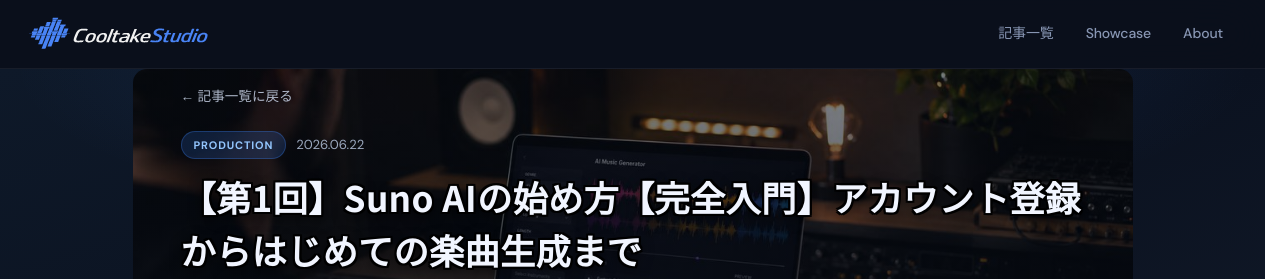
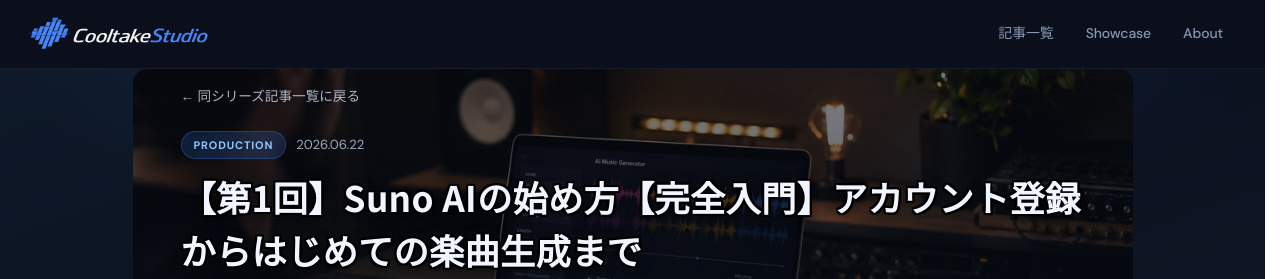
Before and after one commit to cooltake/cooltake-staging, a Jekyll site: the page built from _posts/2026-06-22-suno-guide-01.md, in a window 1280 px wide and 900 px high. Shown: the top 279 px of the window. Built offline with Jekyll 4.4.1, drawn with Linux system fonts in a browser that asks for light colours; some web fonts are replaced.

Commit message:
fix: suno-guide記事の上部リンクを「同シリーズ記事一覧に戻る」に修正（post.htmlに条件追加）
Co-Authored-By: Claude Sonnet 4.6 <noreply@anthropic.com>

```diff
--- a/_layouts/post.html
+++ b/_layouts/post.html
@@ -208,6 +208,8 @@ layout: default
       <a href="/series-list.html?series=studio-environment" class="back-link">&larr; 同シリーズ記事一覧に戻る</a>
       {% elsif page.url contains 'mix-mastering' or page.url contains 'vst-plugin' or page.url contains 'solo-dtm' %}
       <a href="/series-list.html?series=dtm-techniques" class="back-link">&larr; 同シリーズ記事一覧に戻る</a>
+      {% elsif page.url contains 'suno-guide' %}
+      <a href="/series-list.html?series=suno-guide" class="back-link">&larr; 同シリーズ記事一覧に戻る</a>
       {% elsif page.url contains 'suno-ai' or page.url contains 'audiostock' or page.url contains 'beatstars' or page.url contains 'music-copyright' %}
       <a href="/series-list.html?series=ai-music" class="back-link">&larr; 同シリーズ記事一覧に戻る</a>
       {% elsif page.url contains 'microphone' or page.url contains 'audio-interface' or page.url contains 'mixer' or page.url contains 'effects-guide' or page.url contains 'daw-guide' or page.url contains 'headphone' or page.url contains 'midi-keyboard' or page.url contains 'studio-monitor' or page.url contains 'budget-setup' or page.url contains 'music-production-basics' or page.url contains 'cable-guide' or page.url contains 'mic-stand' or page.url contains 'rack-case' %}
```
